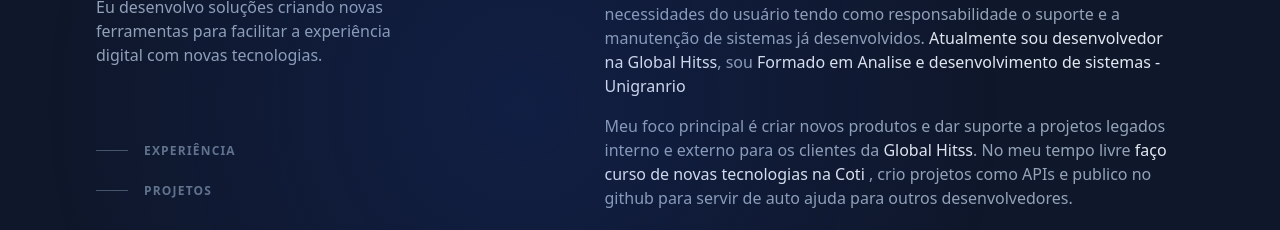
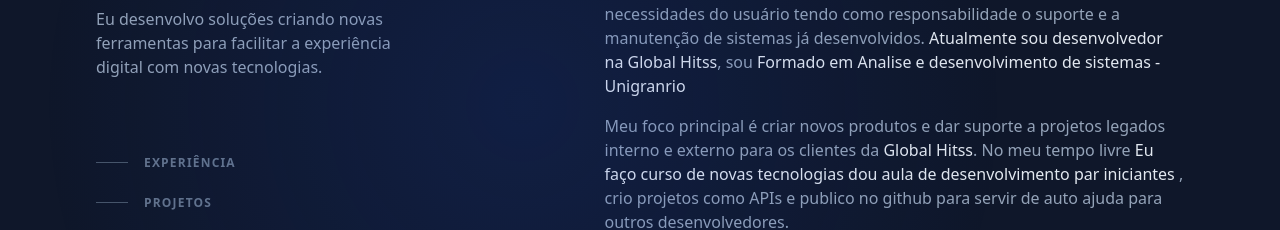
Before and after one commit to Itamarrr/portfolio, a website: page src/index.html in a window 1280 px wide. Shown: the part 213-443 px from the top of the page. Drawn offline with nearby package versions, Linux system fonts and the light colour scheme.

Commit message:
correção no layout

```diff
--- a/src/index.html
+++ b/src/index.html
@@ -242,10 +242,10 @@
                     >. No meu tempo livre
                     <a
                       class="font-medium text-slate-200 hover:text-teal-300 focus-visible:text-teal-300"
-                      href="https://www.cotiinformatica.com.br/"
+                      href="https://www.unigranrio.com.br/"
                       target="_blank"
                       rel="noreferrer"
-                      >faço curso de novas tecnologias na Coti
+                      >Eu faço curso de novas tecnologias dou aula de desenvolvimento par iniciantes
                     </a>
                     , crio projetos como APIs e publico no github para
                     servir de auto ajuda para outros desenvolvedores.
```
